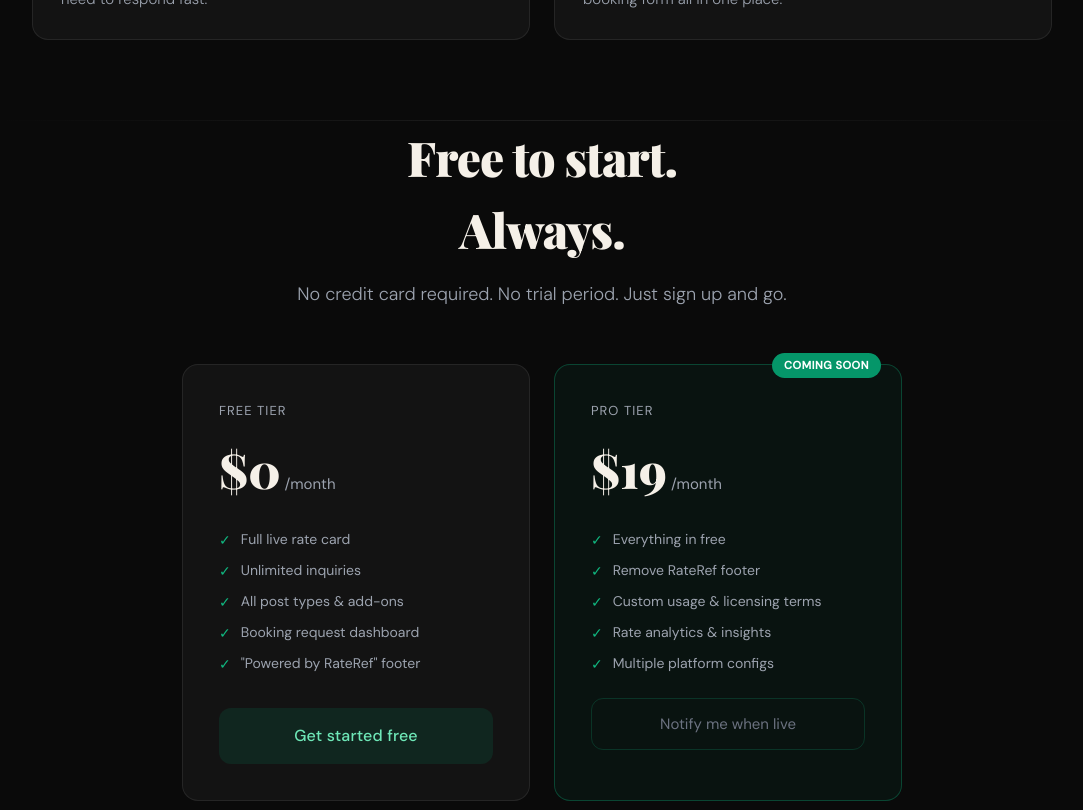
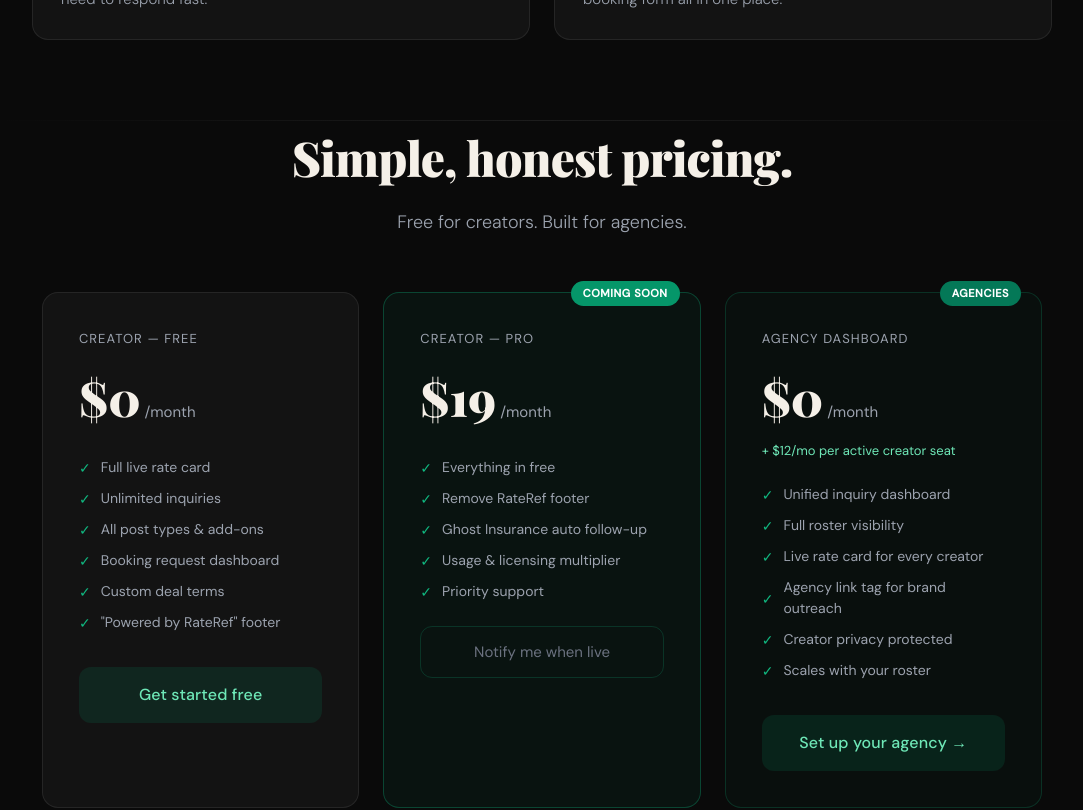
Before and after one commit to boilereup2230/rateref-main, a Next.js app: page / in a window 1280 px wide. Shown: the part 3000-3810 px from the top of the page, without its empty margins (98-1181 px from the left). Built offline with nearby package versions, Linux system fonts and the light colour scheme; a web font is replaced by a local one.

Commit message:
Update page.tsx

```diff
--- a/app/page.tsx
+++ b/app/page.tsx
@@ -212,17 +212,26 @@
 
       <section id="pricing" style={{padding:'0 40px 80px',maxWidth:1100,margin:'0 auto'}}>
         <div style={{textAlign:'center',marginBottom:56}}>
-          <h2 className="hero-text" style={{fontSize:48,fontWeight:800,letterSpacing:'-.02em',marginBottom:16}}>Free to start.<br/>Always.</h2>
-          <p className="body-text" style={{color:'#9ca3af',fontSize:18,fontWeight:300}}>No credit card required. No trial period. Just sign up and go.</p>
+          <h2 className="hero-text" style={{fontSize:48,fontWeight:800,letterSpacing:'-.02em',marginBottom:16}}>Simple, honest pricing.</h2>
+          <p className="body-text" style={{color:'#9ca3af',fontSize:18,fontWeight:300}}>Free for creators. Built for agencies.</p>
         </div>
-        <div className="pricing-grid" style={{display:'grid',gridTemplateColumns:'1fr 1fr',gap:24,maxWidth:720,margin:'0 auto'}}>
+        <div className="pricing-grid" style={{display:'grid',gridTemplateColumns:'1fr 1fr 1fr',gap:24,maxWidth:1000,margin:'0 auto'}}>
+
+          {/* Free tier */}
           <div className="feature-card" style={{padding:36}}>
-            <p className="body-text" style={{color:'#9ca3af',fontSize:13,textTransform:'uppercase',letterSpacing:'.08em',marginBottom:12}}>Free tier</p>
+            <p className="body-text" style={{color:'#9ca3af',fontSize:13,textTransform:'uppercase',letterSpacing:'.08em',marginBottom:12}}>Creator — Free</p>
             <div style={{display:'flex',alignItems:'baseline',gap:4,marginBottom:24}}>
               <span className="hero-text" style={{fontSize:48,fontWeight:900}}>$0</span>
               <span className="body-text" style={{color:'#9ca3af',fontSize:15}}>/month</span>
             </div>
-            {['Full live rate card','Unlimited inquiries','All post types & add-ons','Booking request dashboard','"Powered by RateRef" footer'].map((f,i) => (
+            {[
+              'Full live rate card',
+              'Unlimited inquiries',
+              'All post types & add-ons',
+              'Booking request dashboard',
+              'Custom deal terms',
+              '"Powered by RateRef" footer',
+            ].map((f,i) => (
               <div key={i} style={{display:'flex',alignItems:'center',gap:10,marginBottom:10}}>
                 <span style={{color:'#10b981',fontSize:14}}>✓</span>
                 <span className="body-text" style={{color:'#9ca3af',fontSize:14}}>{f}</span>
@@ -230,21 +239,59 @@
             ))}
             <a href="/setup" className="cta-btn" style={{width:'100%',justifyContent:'center',marginTop:24,background:'rgba(5,150,105,0.15)',color:'#6ee7b7'}}>Get started free</a>
           </div>
+
+          {/* Pro tier */}
           <div className="feature-card" style={{padding:36,borderColor:'rgba(16,185,129,0.3)',background:'rgba(16,185,129,0.05)',position:'relative'}}>
             <div style={{position:'absolute',top:-12,right:20,background:'#059669',color:'#fff',fontSize:11,fontFamily:'DM Sans,sans-serif',fontWeight:600,padding:'4px 12px',borderRadius:20,letterSpacing:'.05em',textTransform:'uppercase'}}>Coming soon</div>
-            <p className="body-text" style={{color:'#9ca3af',fontSize:13,textTransform:'uppercase',letterSpacing:'.08em',marginBottom:12}}>Pro tier</p>
+            <p className="body-text" style={{color:'#9ca3af',fontSize:13,textTransform:'uppercase',letterSpacing:'.08em',marginBottom:12}}>Creator — Pro</p>
             <div style={{display:'flex',alignItems:'baseline',gap:4,marginBottom:24}}>
               <span className="hero-text" style={{fontSize:48,fontWeight:900}}>$19</span>
               <span className="body-text" style={{color:'#9ca3af',fontSize:15}}>/month</span>
             </div>
-            {['Everything in free','Remove RateRef footer','Custom usage & licensing terms','Rate analytics & insights','Multiple platform configs'].map((f,i) => (
+            {[
+              'Everything in free',
+              'Remove RateRef footer',
+              'Ghost Insurance auto follow-up',
+              'Usage & licensing multiplier',
+              'Priority support',
+            ].map((f,i) => (
               <div key={i} style={{display:'flex',alignItems:'center',gap:10,marginBottom:10}}>
                 <span style={{color:'#10b981',fontSize:14}}>✓</span>
                 <span className="body-text" style={{color:'#9ca3af',fontSize:14}}>{f}</span>
               </div>
             ))}
-            <div style={{width:'100%',padding:'14px 0',textAlign:'center',marginTop:24,borderRadius:12,border:'1px solid rgba(16,185,129,0.2)',color:'#6b7280',fontFamily:'DM Sans,sans-serif',fontSize:15}}>Notify me when live</div>
+            <div style={{width:'100%',padding:'14px 0',textAlign:'center',marginTop:24,borderRadius:12,border:'1px solid rgba(16,185,129,0.2)',color:'#6b7280',fontFamily:'DM Sans,sans-serif',fontSize:15}}>
+              Notify me when live
+            </div>
           </div>
+
+          {/* Agency tier */}
+          <div className="feature-card" style={{padding:36,borderColor:'rgba(16,185,129,0.2)',background:'rgba(16,185,129,0.03)',position:'relative'}}>
+            <div style={{position:'absolute',top:-12,right:20,background:'#047857',color:'#fff',fontSize:11,fontFamily:'DM Sans,sans-serif',fontWeight:600,padding:'4px 12px',borderRadius:20,letterSpacing:'.05em',textTransform:'uppercase'}}>Agencies</div>
+            <p className="body-text" style={{color:'#9ca3af',fontSize:13,textTransform:'uppercase',letterSpacing:'.08em',marginBottom:12}}>Agency Dashboard</p>
+            <div style={{display:'flex',alignItems:'baseline',gap:4,marginBottom:8}}>
+              <span className="hero-text" style={{fontSize:48,fontWeight:900}}>$0</span>
+              <span className="body-text" style={{color:'#9ca3af',fontSize:15}}>/month</span>
+            </div>
+            <p className="body-text" style={{color:'#6ee7b7',fontSize:13,marginBottom:24}}>+ $12/mo per active creator seat</p>
+            {[
+              'Unified inquiry dashboard',
+              'Full roster visibility',
+              'Live rate card for every creator',
+              'Agency link tag for brand outreach',
+              'Creator privacy protected',
+              'Scales with your roster',
+            ].map((f,i) => (
+              <div key={i} style={{display:'flex',alignItems:'center',gap:10,marginBottom:10}}>
+                <span style={{color:'#10b981',fontSize:14}}>✓</span>
+                <span className="body-text" style={{color:'#9ca3af',fontSize:14}}>{f}</span>
+              </div>
+            ))}
+            <a href="/agency/signup" className="cta-btn" style={{width:'100%',justifyContent:'center',marginTop:24,background:'rgba(5,150,105,0.15)',color:'#6ee7b7'}}>
+              Set up your agency →
+            </a>
+          </div>
+
         </div>
       </section>
 
@@ -273,6 +320,7 @@
           <a href="/terms" style={{color:'#6b7280',fontSize:13,textDecoration:'none',fontFamily:'DM Sans,sans-serif'}}>Terms</a>
           <a href="/privacy" style={{color:'#6b7280',fontSize:13,textDecoration:'none',fontFamily:'DM Sans,sans-serif'}}>Privacy</a>
           <a href="/for-agencies" style={{color:'#6b7280',fontSize:13,textDecoration:'none',fontFamily:'DM Sans,sans-serif'}}>For Agencies</a>
+          <a href="/agency/signup" style={{color:'#6b7280',fontSize:13,textDecoration:'none',fontFamily:'DM Sans,sans-serif'}}>Agency signup</a>
           <a href="/login" style={{color:'#6b7280',fontSize:13,textDecoration:'none',fontFamily:'DM Sans,sans-serif'}}>Sign in →</a>
         </div>
       </footer>
```
